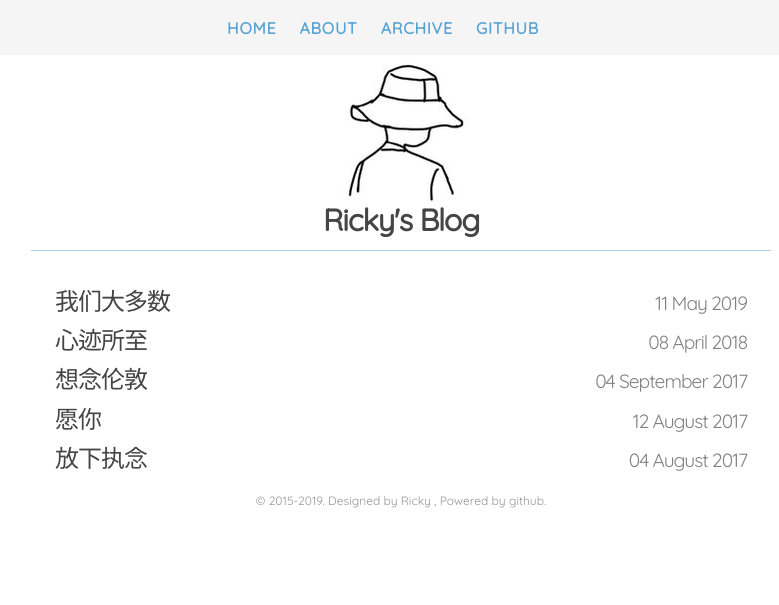
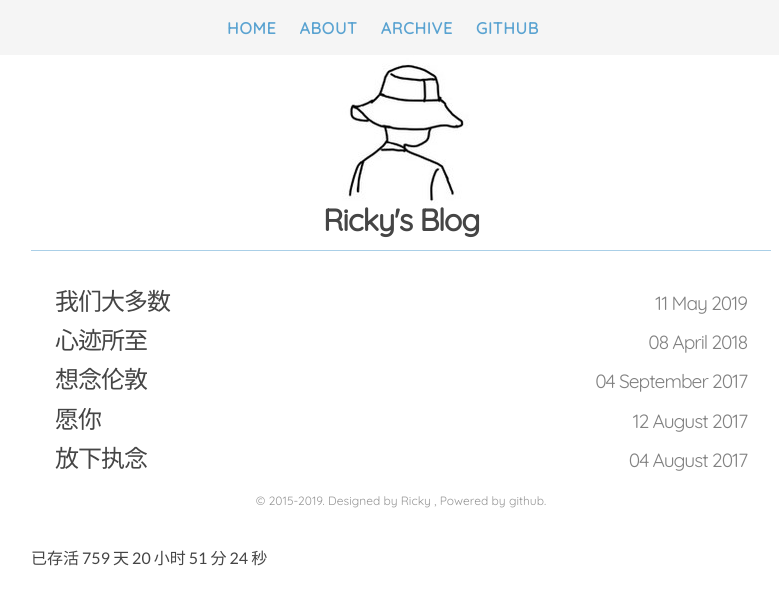
Before and after one commit to Rickylamn/Rickylamn.github.io, a Jekyll site: the page built from index.html, in a window 1280 px wide. Shown: the top 605 px of the page, without its empty margins (239-1018 px from the left). Built offline with Jekyll 4.4.1, drawn with Linux system fonts in a browser that asks for light colours; nearby versions of some CDN libraries; part of the change alters nothing that is shown.

Commit message:
Update index.html
首页time修改

```diff
--- a/index.html
+++ b/index.html
@@ -23,3 +23,29 @@ layout: main
            © 2015-2019.  Designed by Ricky , Powered by github.
     </div>
 </div>
+
+<!-- time -->
+  <div id="show-time">
+    <span id="span_dt_dt"></span>
+  </div>
+  <script>
+      function show_date_time() {
+        window.setTimeout("show_date_time()", 1000);
+        BirthDay = new Date("6/23/2017 19:37:01");
+        today = new Date();
+        //总时间
+        timeold = (today.getTime() - BirthDay.getTime());
+        sectimeold = timeold / 1000
+        secondsold = Math.floor(sectimeold);
+        msPerDay = 24 * 60 * 60 * 1000
+        e_daysold = timeold / msPerDay
+        daysold = Math.floor(e_daysold);
+        e_hrsold = (e_daysold - daysold) * 24;
+        hrsold = Math.floor(e_hrsold);
+        e_minsold = (e_hrsold - hrsold) * 60;
+        minsold = Math.floor((e_hrsold - hrsold) * 60);
+        seconds = Math.floor((e_minsold - minsold) * 60);
+        span_dt_dt.innerHTML = "已存活 " + daysold + " 天 " + hrsold + " 小时 " + minsold + " 分 " + seconds + " 秒";
+    }
+show_date_time();
+  </script>
```
